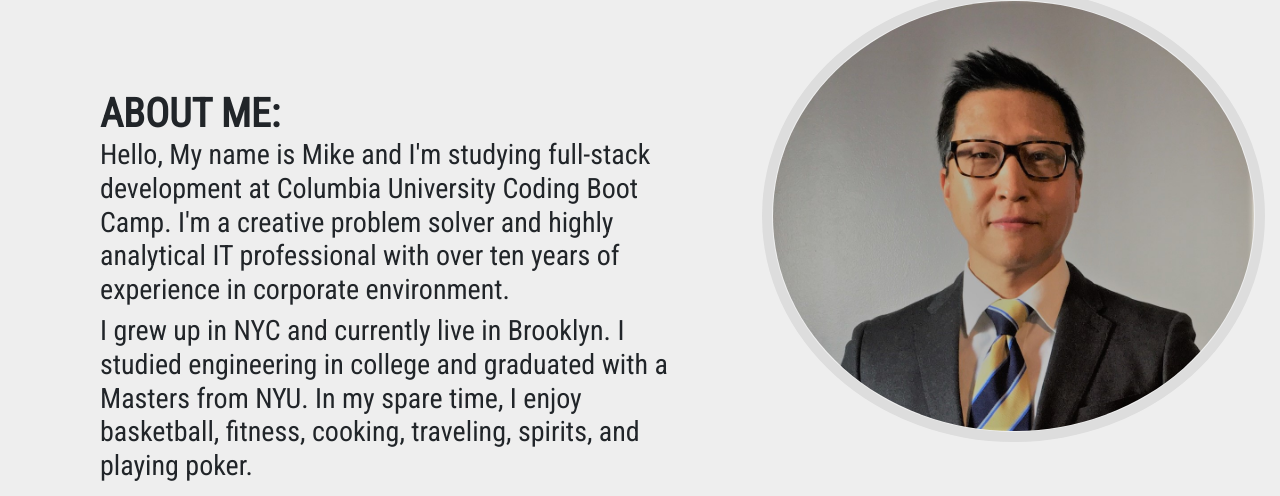
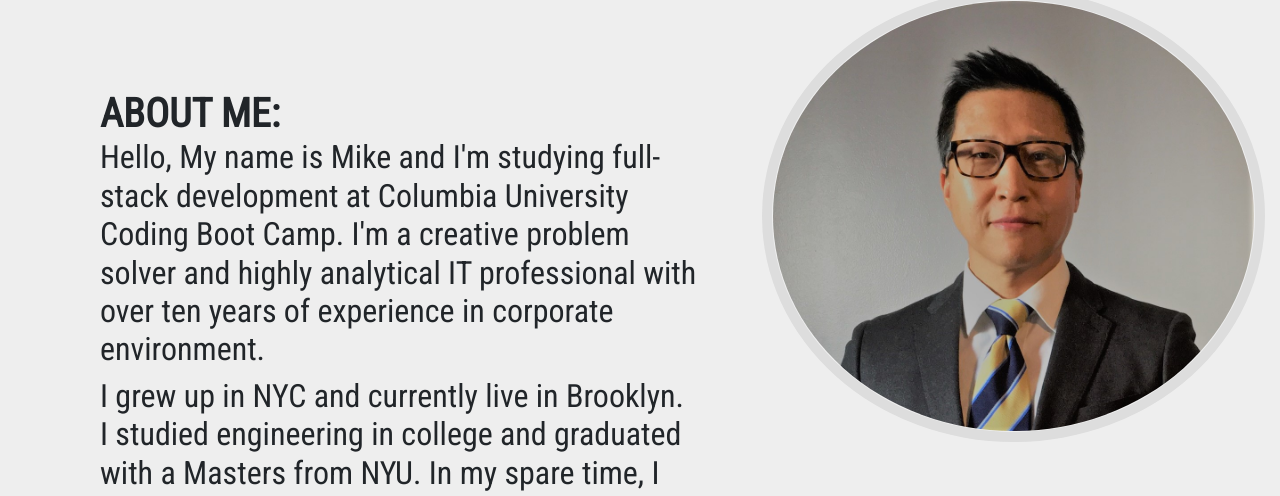
Before and after one commit to mikewclee/Updated-Portfolio-Page, a plain HTML site: page index.html in a window 1280 px wide. Shown: the part 1874-2370 px from the top of the page. Drawn offline with nearby package versions, Linux system fonts and the light colour scheme.

Commit message:
still fixing txt, layout sizing that works locally but not on github

```diff
--- a/assets/css/style.css
+++ b/assets/css/style.css
@@ -36,7 +36,15 @@ h1 {
 }
 
 /* Pading for each section  */
-#contactPage, #aboutMe, #myPortfolio {
+#contactPage {
+  padding-top: 100px;
+  padding-bottom: 80px;
+}
+#aboutMe {
+  padding-top: 100px;
+  padding-bottom: 80px;
+}
+#myPortfolio {
   padding-top: 100px;
   padding-bottom: 80px;
 }
--- a/index.html
+++ b/index.html
@@ -188,12 +188,13 @@
         <div class="row padding">
             <div class="col-lg-7 aboutMeCaption">
                 <h1><b>About Me:</b></h1>
-                <h3>Hello, My name is Mike and I'm studying full-stack development at Columbia
+                <h2>Hello, My name is Mike and I'm studying full-stack development at Columbia
                     University Coding Boot Camp. I'm a creative problem solver and highly analytical IT professional
-                    with over ten years of experience in corporate environment.</h3>
-                <h3> I grew up in NYC and currently live in Brooklyn. I studied engineering in college and graduated with
+                    with over ten years of experience in corporate environment.</h2>
+                <h2> I grew up in NYC and currently live in Brooklyn. I studied engineering in college and graduated
+                    with
                     a Masters from NYU. In my spare time, I enjoy basketball, fitness, cooking, traveling, spirits, and
-                    playing poker.</h3>
+                    playing poker.</h2>
 
                 <a class="btn btn-xl btn-outline-dark"
                     href="https://drive.google.com/file/d/1RMweKw1hTn0gNDMqabP-g_gdsKphMvjM/view?usp=sharing"
@@ -222,7 +223,7 @@
                     <div class="form-group">
                         <label for="exampleInputEmail1">Email address</label>
                         <input type="email" class="form-control" id="exampleInputEmail1" aria-describedby="emailHelp"
-                            placeholder="neo@thematrix.com">
+                            placeholder="neo@thematrix.com"><small id="emailHelp" class="form-text text-muted"></small>
 
                     </div>
                     <div class="form-group">
```
